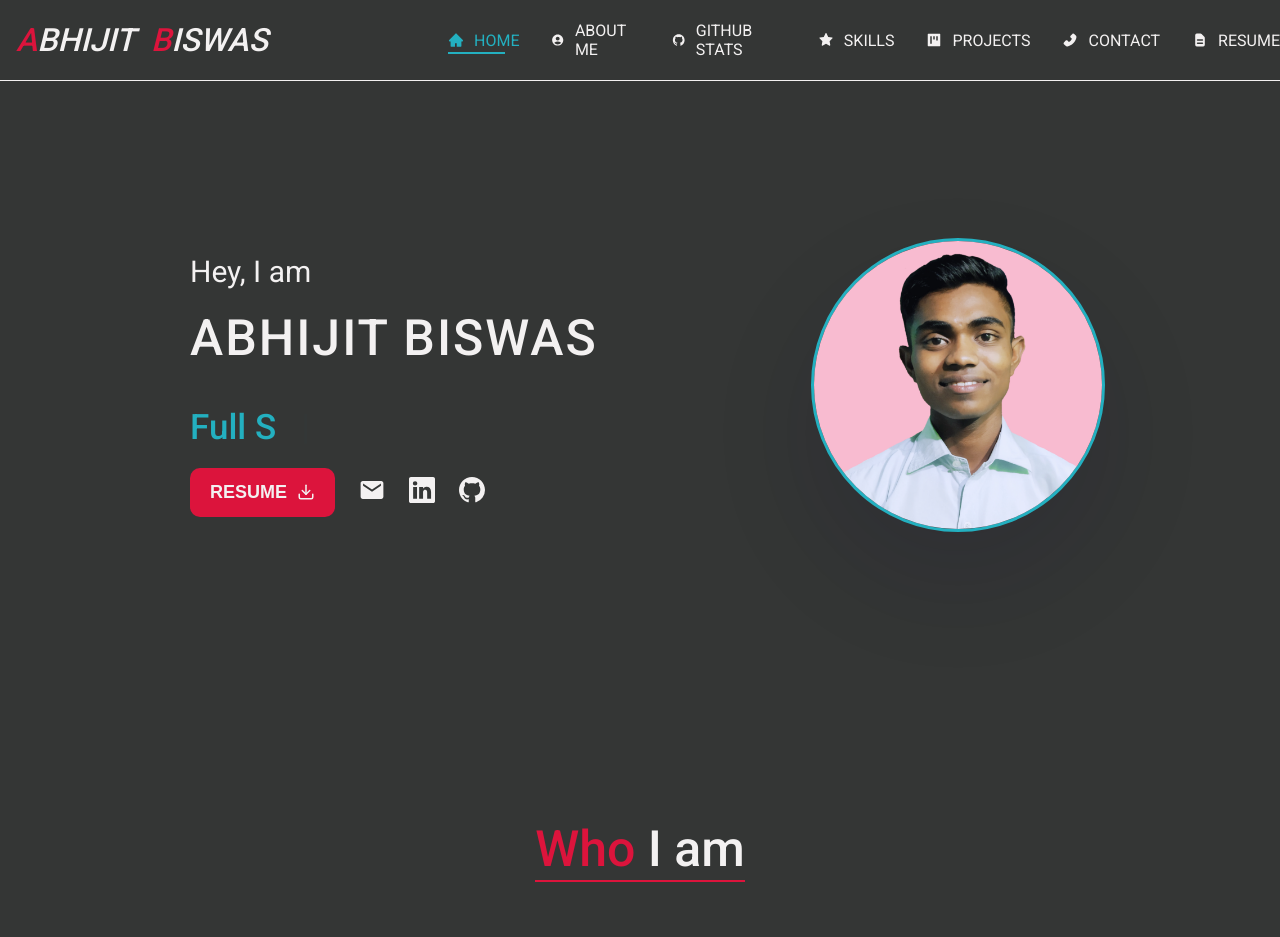
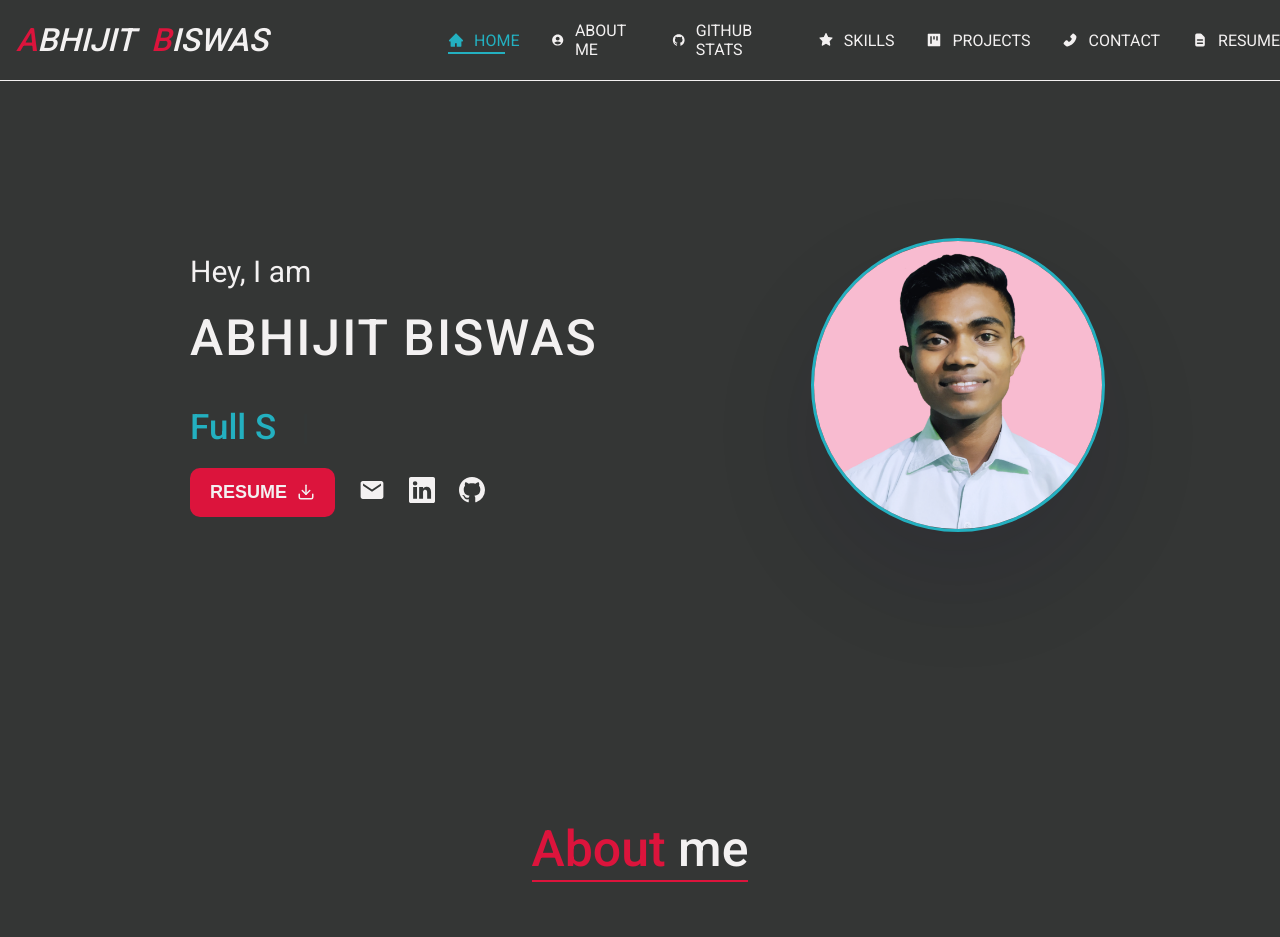
Before and after one commit to abhijitnr/abhijitnr.github.io, a React (Create React App) app: page / in a window 1280 px wide. Shown: the top 937 px of the page. Built offline with nearby package versions, Linux system fonts and the light colour scheme.

Commit message:
Change the heading to About me in about me component

```diff
--- a/src/pages/About.jsx
+++ b/src/pages/About.jsx
@@ -2,7 +2,7 @@ const About = () => {
   return (
     <section id="about-me">
       <h1>
-        Who <span>I am</span>
+        About <span>me</span>
       </h1>
 
       <div>
```
